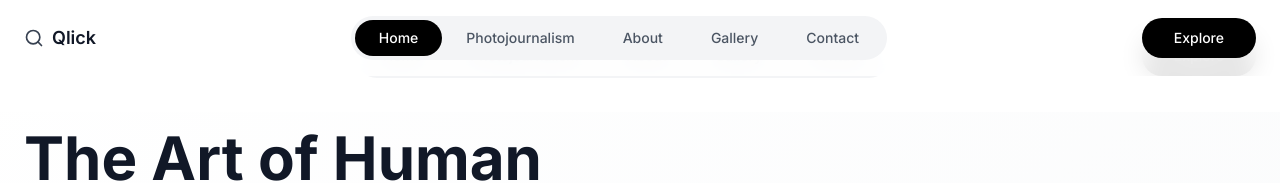
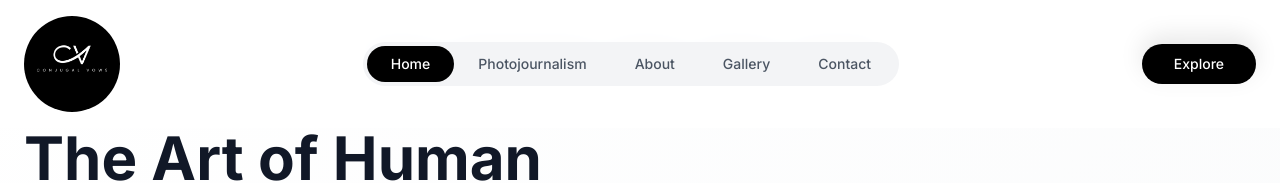
Before and after one commit to Toluddev/Conjugal-Vows2, a React (Vite) app: page /photojournalism in a window 1280 px wide. Shown: the top 183 px of the page. Built offline with nearby package versions, Linux system fonts and the light colour scheme.

Commit message:
logo updated

```diff
--- a/src/components/ArtHeroSection.tsx
+++ b/src/components/ArtHeroSection.tsx
@@ -11,9 +11,10 @@ const ArtHeroSection = () => {
         <div className="container mx-auto px-6 py-4">
           <div className="flex items-center justify-between">
             {/* Logo */}
-            <div className="flex items-center space-x-2">
-              <Search className="w-5 h-5 text-gray-700" />
-              <span className="text-lg font-semibold text-gray-900">Qlick</span>
+            <div className="flex items-center space-x-2 bg-black p-2 rounded-full">
+                <Link to="/" className="text-white">
+                    <img src="/lovable-uploads/Conjugal Vows_2.jpg-1.PNG" alt="Logo" className="h-20 w-25" />
+                </Link>
             </div>
 
             {/* Navigation Pills */}
```
